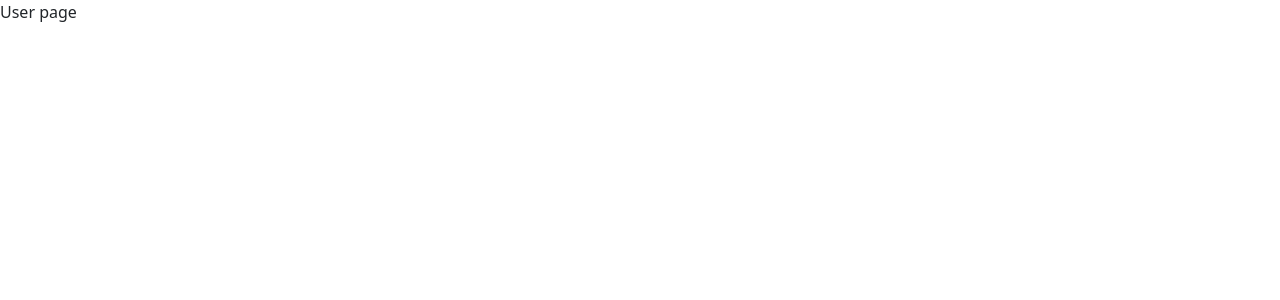
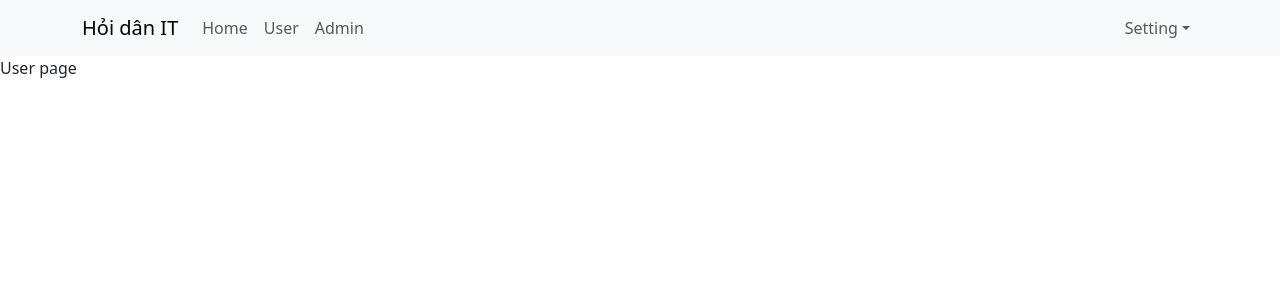
Before and after one commit to hoanganh-k2/dem-react-test, a React (Create React App) app: page /users in a window 1280 px wide. Shown: the top 300 px of the page. Built offline with nearby package versions, Linux system fonts and the light colour scheme.

Commit message:
Nested routes

```diff
--- a/src/App.js
+++ b/src/App.js
@@ -1,18 +1,21 @@
 import "./App.scss";
 import Headers from "./components/Header/Header";
-import { Link } from "react-router-dom";
+import { Outlet } from "react-router-dom";
 
 const App = () => {
   return (
     <div className="app-container">
-      <Headers />
-      <div>
-        test link
-        <Link to="/users">User</Link>
-        <Link to="/admins">Admin</Link>
+      <div className="header-container">
+        <Headers />
+      </div>
+      <div className="main-container">
+        <div className="sidenav-container"></div>
+        <div className="app-container">
+          <Outlet />
+        </div>
       </div>
     </div>
   );
-}
+};
 
 export default App;
--- a/src/index.js
+++ b/src/index.js
@@ -14,9 +14,10 @@ root.render(
     <Provider store={store}>
         <BrowserRouter>
             <Routes>
-                <Route path="/" element={<App />} />
-                <Route path="/users" element={<User />} />
-                <Route path="/admins" element={<Admin />} />
+                <Route path="/" element={<App />} >
+                    <Route path="/users" element={<User />} />
+                    <Route path="/admins" element={<Admin />} />
+                </Route>
             </Routes>
         </BrowserRouter>
     </Provider>
```
